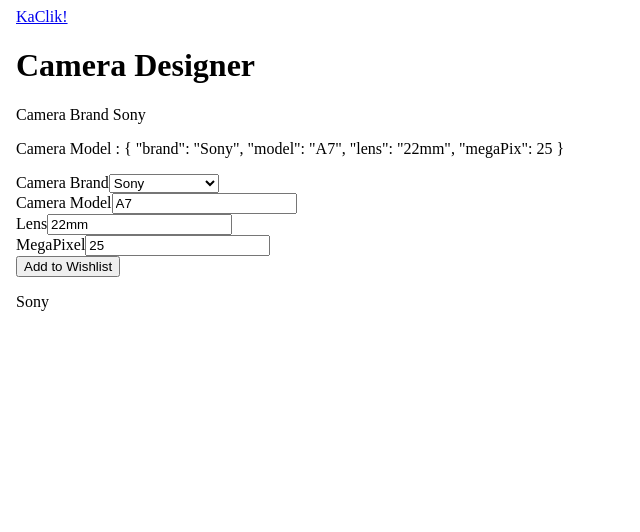
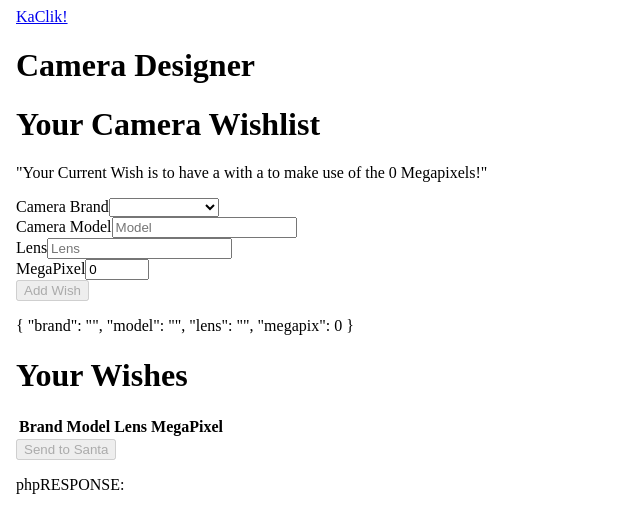
Before and after one commit to bryankim13/WebPLProject, an Angular app in the folder angComp/: page / in a window 1280 px wide. Shown: the top 532 px of the page, without its empty margins (0-640 px from the left). Built offline with nearby package versions, Linux system fonts and the light colour scheme.

Commit message:
php connection working

```diff
--- a/angComp/src/app/app.module.ts
+++ b/angComp/src/app/app.module.ts
@@ -1,6 +1,7 @@
 import { NgModule } from '@angular/core';
 import { BrowserModule } from '@angular/platform-browser';
 import { FormsModule } from '@angular/forms';
+import { HttpClientModule } from "@angular/common/http";
 
 import { AppComponent } from './app.component';
 import { NavbarComponent } from './navbar/navbar.component';
@@ -14,7 +15,8 @@
   ],
   imports: [
     BrowserModule,
-    FormsModule
+    FormsModule,
+    HttpClientModule
   ],
   providers: [],
   bootstrap: [AppComponent]
--- a/angComp/src/app/wishlist/wishlist.component.html
+++ b/angComp/src/app/wishlist/wishlist.component.html
@@ -1,5 +1,7 @@
-<p>Camera Brand {{camera.brand}}</p>
-<p>Camera Model : {{camera|json}}</p>
+<h1>
+Your Camera Wishlist
+</h1>
+<p>"Your Current Wish is to have a {{camera.brand}} {{camera.model}} with a {{camera.lens}} to make use of the {{camera.megaPix}} Megapixels!"</p>
 <form #wishlistForm="ngForm" (ngSubmit) = "submitForm(wishlistForm.value)">
     <div class="mb-3">
         <label for = "brand" class = "form-label">Camera Brand</label>
@@ -31,15 +33,42 @@
         <input [(ngModel)]="camera.megaPix"
         required
         #megapix="ngModel"
-        minlength="2" maxlength="100"
+        min="1" max="100"
         [class.is-invalid]="megapix.invalid && megapix.touched"
-        type = "text" class = "form-control" name = "megapix" placeholder = "How much is enough?"/>
+        type = "number" class = "form-control" name = "megapix" placeholder = "How much is enough?"/>
     </div>
     <div class="mb-3">
         <button class="btn btn-primary"
         [disabled]="!wishlistForm.form.valid"
-        (click)="addWish()">Add to Wishlist</button>
+        (click)="addWish()">Add Wish</button>
     </div>
 </form>
 <p>{{confirmationMsg}}</p>
-<p>{{wishlistForm.value.brand}}</p>
+<p>{{wishlistForm.value|json}}</p>
+<h1>Your Wishes</h1>
+<table class = "table">
+    <thead>
+        <tr>
+            <th>Brand</th>
+            <th>Model</th>
+            <th>Lens</th>
+            <th>MegaPixel</th>
+
+        </tr>
+    </thead>
+    <tbody>
+        <tr *ngFor="let wish of wishes">
+            <td>{{wish.brand}}</td>
+            <td>{{wish.model}}</td>
+            <td>{{wish.lens}}</td>
+            <td>{{wish.megaPix}}</td>
+        </tr>
+    </tbody>
+</table>
+
+<div class="mb-3">
+    <button class="btn btn-primary"
+    [disabled]="wishes.length==0"
+    (click)="sendWishes()">Send to Santa</button>
+</div>
+<p>phpRESPONSE: {{response}}</p>
--- a/angComp/src/app/wishlist/wishlist.component.ts
+++ b/angComp/src/app/wishlist/wishlist.component.ts
@@ -1,5 +1,7 @@
 import { Component, OnInit } from '@angular/core';
 import { Camera } from '../camera';
+import {HttpClient, HttpErrorResponse,HttpParams } from '@angular/common/http';
+import { subscribeOn } from 'rxjs';
 @Component({
   selector: 'app-wishlist',
   templateUrl: './wishlist.component.html',
@@ -9,10 +11,10 @@
 
   camera: Camera;
   confirmationMsg: string;
-  brandNames: Array<string> = ["Sony","Fujifilm","Nikon","Canon","GoPro","Panasonic"];
+  brandNames: Array<string> = ["Sony","Nikon","Fujifilm","Canon","Panasonic","GoPro"];
   wishes: Array<Camera> = [];
-  constructor() {
-    this.camera = new Camera("Sony", "A7", "22mm",25);
+  constructor( private http:HttpClient ) {
+    this.camera = new Camera("", "", "",0);
     this.confirmationMsg = "";
   }
 
@@ -20,7 +22,16 @@
     this.confirmationMsg = "Added to your Wishlist!";
   }
   submitForm(data:any): void{
-    let cam = new Camera(data.brand,data.model,data.lens,data.megaPix);
+    let cam = new Camera(data.brand,data.model,data.lens,data.megapix);
+    this.wishes.push(cam);
+  }
+  response:any;
+  sendWishes():void{
+    let json:string = JSON.stringify(this.wishes);
+    this.http.post<any>("https://cs4640.cs.virginia.edu/bjk3yf/project/wishes.php", json).subscribe(
+      (respData) => { this.response = respData},
+      (error) => {console.log("Error: ",error);}
+    );
   }
   ngOnInit(): void {
   }
```
